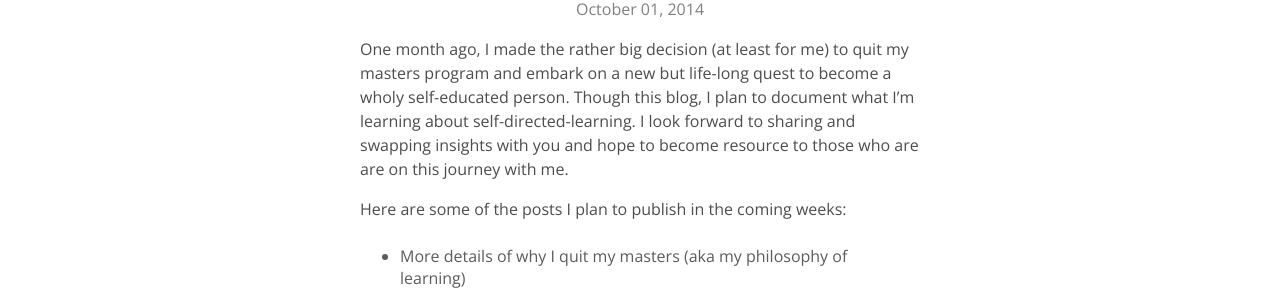
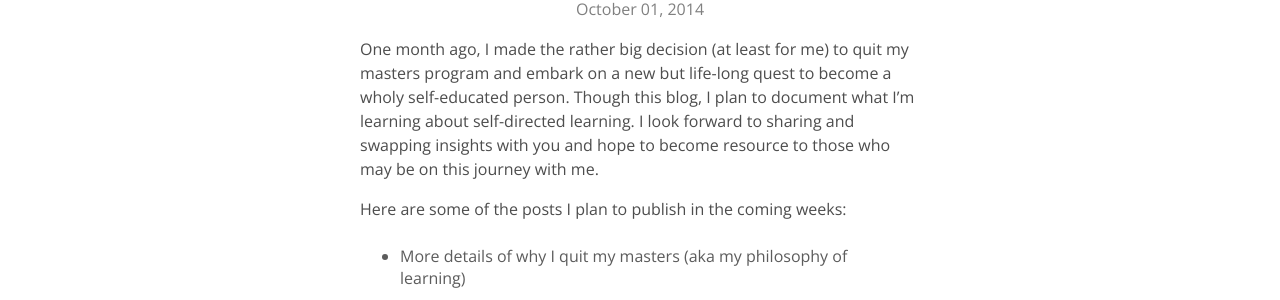
Before and after one commit to gzabrisk/desiretoinquire, a Jekyll site: the page built from _posts/2014-10-01-concerning-the-quest.md, in a window 1280 px wide. Shown: the part 149-449 px from the top of the page. Built offline with Jekyll 4.4.1, drawn with Linux system fonts in a browser that asks for light colours.

Commit message:
Typos typos

```diff
--- a/_posts/2014-10-01-concerning-the-quest.md
+++ b/_posts/2014-10-01-concerning-the-quest.md
@@ -1,7 +1,7 @@
 ---
 title: Concerning the Quest
 ---
-One month ago, I made the rather big decision (at least for me) to quit my masters program and embark on a new but life-long quest to become a wholy self-educated person. Though this blog, I plan to document what I'm learning about self-directed-learning. I look forward to sharing and swapping insights with you and hope to become resource to those who are are on this journey with me.
+One month ago, I made the rather big decision (at least for me) to quit my masters program and embark on a new but life-long quest to become a wholy self-educated person. Though this blog, I plan to document what I'm learning about self-directed learning. I look forward to sharing and swapping insights with you and hope to become resource to those who may be on this journey with me.
 
 Here are some of the posts I plan to publish in the coming weeks:
 
```
Also changed, not shown: 3 other files.
